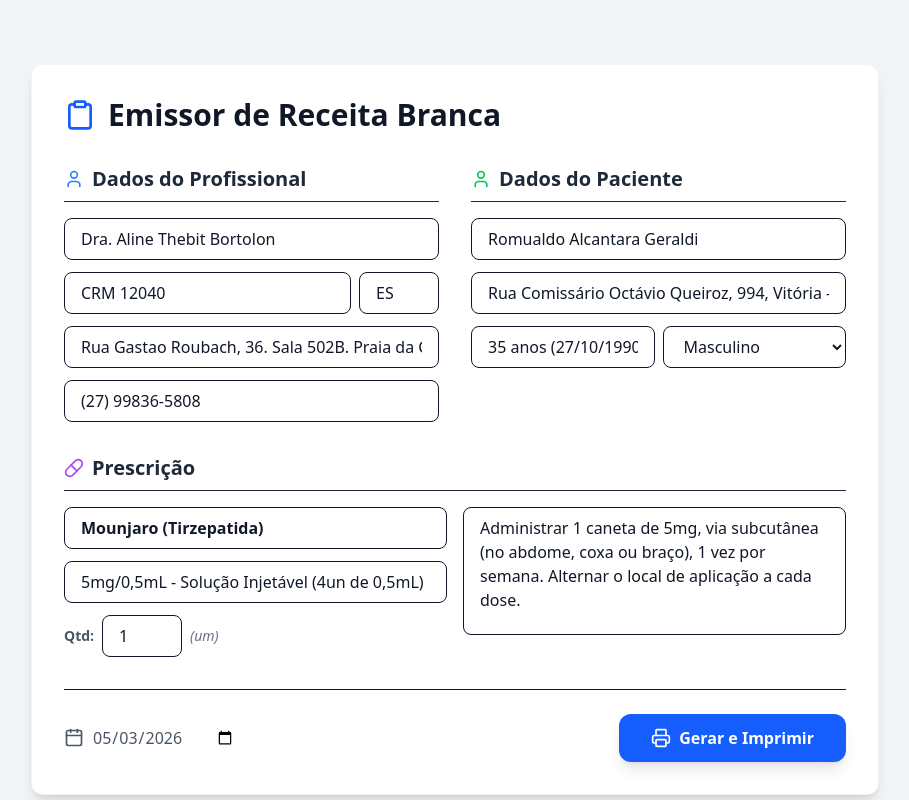
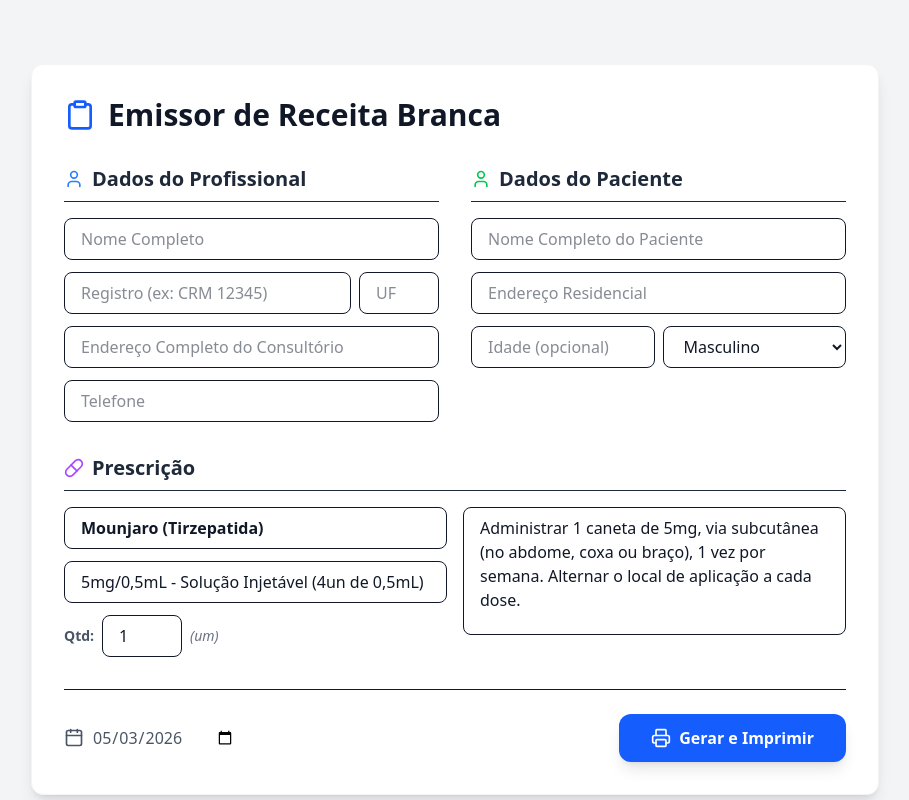
Before and after one commit to romualdoag/receitas-web, a React (Vite) app: page / in a window 1280 px wide. Shown: the top 800 px of the page, without its empty margins (185-1094 px from the left). Built offline with nearby package versions, Linux system fonts and the light colour scheme.

Commit message:
privacy: clear personal data from pre-filled fields

```diff
--- a/src/components/PrescriptionForm.tsx
+++ b/src/components/PrescriptionForm.tsx
@@ -10,16 +10,16 @@ interface PrescriptionFormProps {
 const PrescriptionForm: React.FC<PrescriptionFormProps> = ({ onDataChange, onPrint }) => {
   const [formData, setFormData] = useState({
     prescritor: {
-      nome: 'Dra. Aline Thebit Bortolon',
-      registro: 'CRM 12040',
-      uf: 'ES',
-      endereco: 'Rua Gastao Roubach, 36. Sala 502B. Praia da Costa. Vila Velha-ES. CEP 29101-020',
-      telefone: '(27) 99836-5808',
+      nome: '',
+      registro: '',
+      uf: '',
+      endereco: '',
+      telefone: '',
     },
     paciente: {
-      nome: 'Romualdo Alcantara Geraldi',
-      endereco: 'Rua Comissário Octávio Queiroz, 994, Vitória - ES',
-      idade: '35 anos (27/10/1990)',
+      nome: '',
+      endereco: '',
+      idade: '',
       sexo: 'M',
     },
     medicamento: {
```
